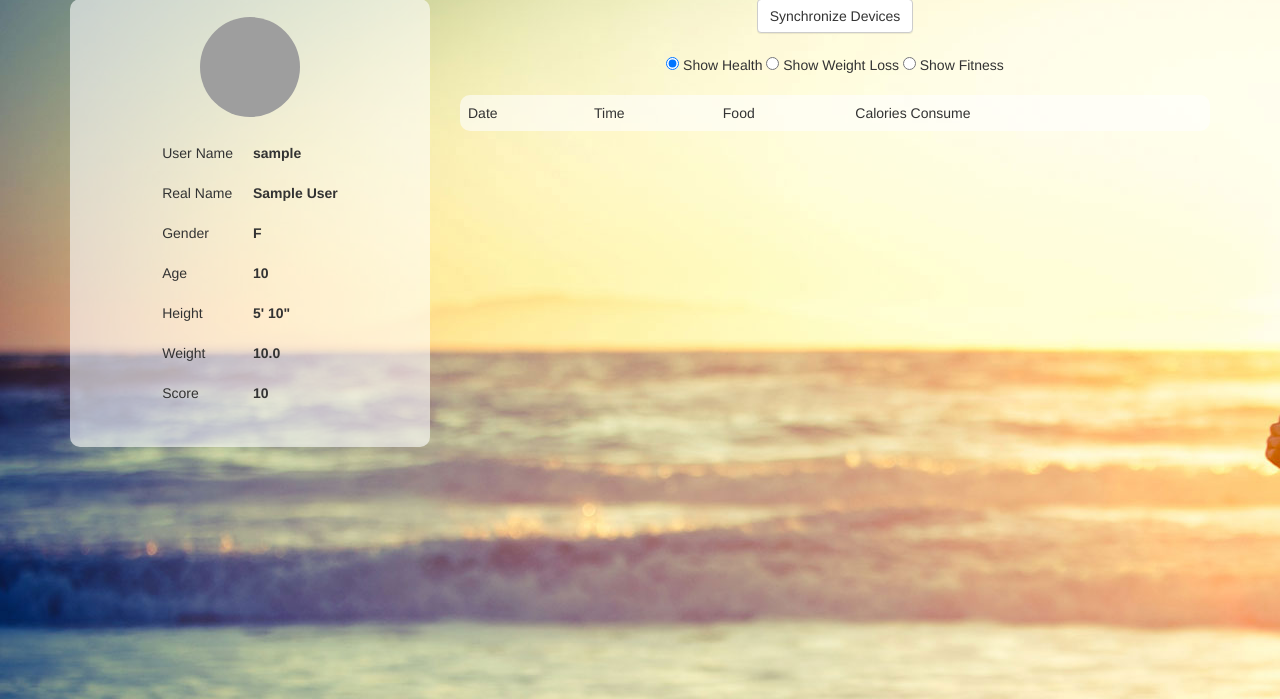
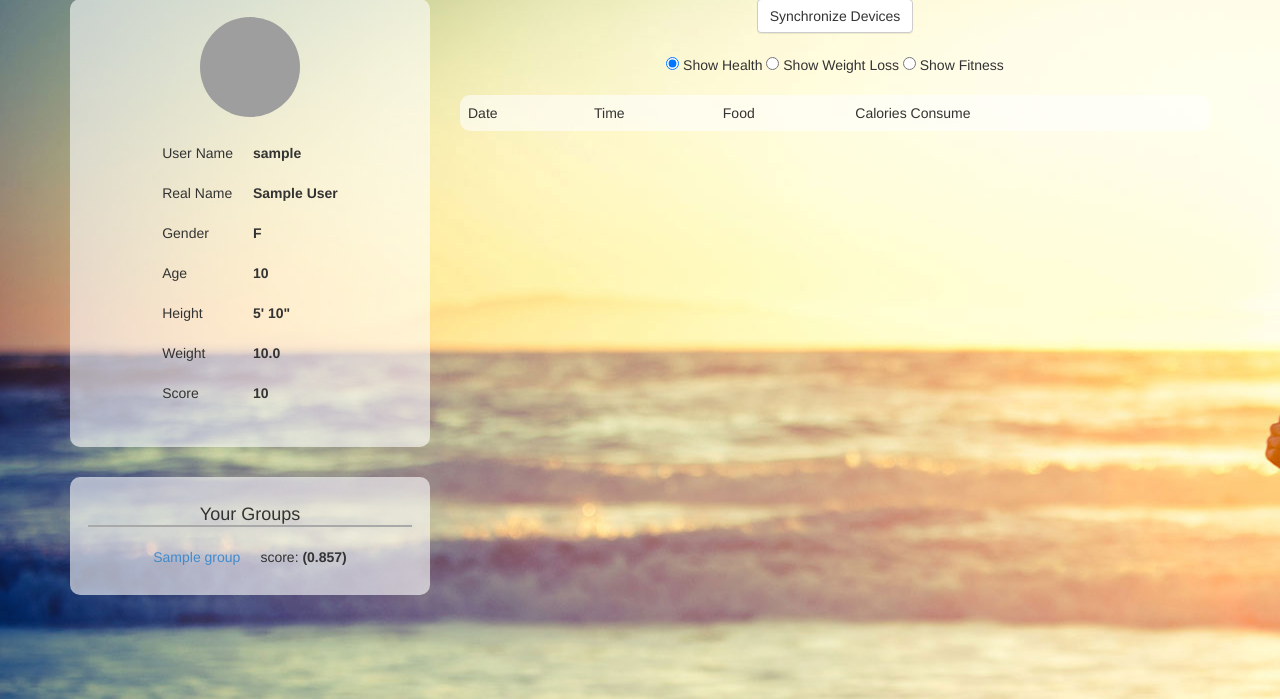
Before and after one commit to JohannaMW/battlefit, a Django app: page /user_dashboard/ in a window 1280 px wide. Shown: the part 101-800 px from the top of the page. Run offline with Django 3.2, Linux system fonts and the light colour scheme; a user stored in the database is signed in; tables that the repository leaves empty hold one stand-in row (values such as "Sample post"); some libraries are stand-ins or nearby versions; grey boxes are pictures that could not be loaded.

Commit message:
user - group link

```diff
--- a/fithack/static/js/index.js
+++ b/fithack/static/js/index.js
@@ -1,20 +1,25 @@
 $(document).ready(function(){
-    var vendpoint = "https://api.validic.com/v1/organizations/51aca5a06dedda916400002b/weight.json?access_token=ENTERPRISE_KEY&start_date=2014-04-01";
+//    var vendpoint = "https://api.validic.com/v1/organizations/51aca5a06dedda916400002b/weight.json?access_token=ENTERPRISE_KEY&start_date=2014-04-01";
+    var user_pk = $('#user_pk').html();
+    var user_key = ["", "538c9054f1f70eb3a3000006", "526bafa36dedda5bff000001", "5427156884626bc6b3000001", "53611913f1f70ef82c0000e7", "53fcf61484626bf9d8000006"];
 
-    var user_pk = $('#user_pk').html();
+
+
     console.log(user_pk);
     $('.import_userData').on('click', function() {
-            $.ajax({
-            url: vendpoint,
-            type: "GET",
-            dataType: "json",
-            success: function(data){
-                user_id = data.weight[user_pk].user_id;
+//            $.ajax({
+//            url: vendpoint,
+//            type: "GET",
+//            dataType: "json",
+//            success: function(data){
+//                user_id = data.weight[user_pk].user_id;
+        user_id = user_key[user_pk];
+        console.log(user_id);
                 get_user_calories_consume(user_id);
                 get_user_calories_burned(user_id);
                 get_user_body_fat(user_id);
-            }
-        });
+//            }
+//        });
 
         function get_user_calories_consume(user_id) {
             //get calories consumed data of specific user
--- a/fithack/templates/user_dashboard.html
+++ b/fithack/templates/user_dashboard.html
@@ -7,9 +7,6 @@
 {% endblock %}
 
 {% block content %}
-    {% for key, value in group_scores.items %}
-    {{ key }} {{ value }}
-    {% endfor %}
     <br>
     <br>
     <div class="row">
@@ -50,6 +47,19 @@
                     </tbody>
                 </table>
             </div>
+        </div>
+        <div style="margin-top: 30px;" class="user_window back_trans" align="center">
+            <h4 style="border-bottom: 2px solid darkgrey;"> Your Groups </h4>
+            {% for key, value in group_data.items %}
+                <table>
+                    <tbody>
+                        <tr>
+                            <td style="padding: 10px;"><a href="/group/{{ key.id }}">{{ key.name }}</a></td>
+                            <td style="padding: 10px;">score: <b>({{ value | floatformat:3 }})</b></td>
+                        </tr>
+                    </tbody>
+                </table>
+            {% endfor %}
         </div>
     </div>
     <div id="user_pk" style="display:none;">{{ user.pk }}</div>
--- a/fithack/views.py
+++ b/fithack/views.py
@@ -39,7 +39,7 @@ def group_overview(member):
                     pass
             data_w = sum(data_group)/len(data_group)
             score = (goal - data_w) / goal
-            group_scores[group.name] = score
+            #group_scores[group.name] = score
         elif group.category == 'H':
             for datum in data:
                 if datum.calories_consumed is not None:
@@ -48,7 +48,7 @@ def group_overview(member):
                     pass
             data_h = sum(data_group)/len(data_group)
             score = (goal - data_h) / goal
-            group_scores[group.name] = score
+            #group_scores[group.name] = score
         else:
             for datum in data:
                 if datum.body_fat is not None:
@@ -56,12 +56,14 @@ def group_overview(member):
                 else:
                     pass
             score = sum(data_group)/len(data_group)
-            group_scores[group.name] = score
+        group_scores[group] = score
+        print group_scores
     return group_scores
 
 @login_required
 def group(request, group_id):
     group = Group.objects.get(id=group_id)
+    print group
     data = Data.objects.filter(member = request.user, date__range=[group.start_date, group.end_date])
     member_data = []
     data_group = []
@@ -70,13 +72,14 @@ def group(request, group_id):
     member = Member.objects.get(id=request.user.id)
     bmr = member.get_bmr()
     goal = (group.goal / 100) * bmr
-
+    print data
     if group.category == 'W':
         for datum in data:
             if datum.calories_burned is not None:
                 data_group.append(datum.calories_burned)
             else:
                 pass
+        print data_group
         data_w = sum(data_group)/len(data_group)
         score = (goal - data_w) / goal
         scores.append(score)
@@ -212,7 +215,11 @@ def user_dashboard(request):
             'time': i.date.split('T')[1].split('+')[0],
             'body_fat': i.body_fat*100
         })
-    group_data = group_overview(request.user)
+    try:
+        group_data = group_overview(request.user)
+        print group_data
+    except:
+        group_data = {}
 
     return render(request, 'user_dashboard.html', {
         'calories_consume': calories_consume,
```
